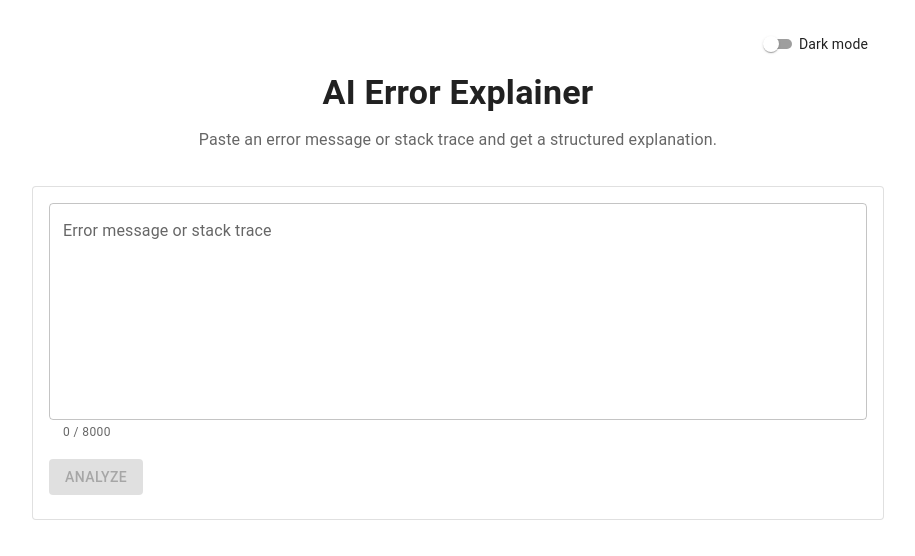
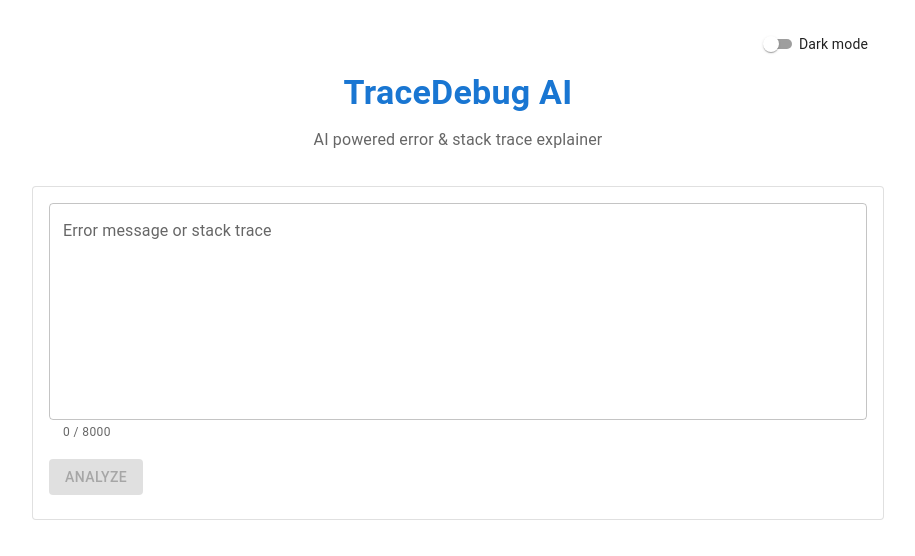
Before and after one commit to d-caruso/TraceDebugAI, a React (Vite) app in the folder frontend/: page / in a window 1280 px wide. Shown: the top 556 px of the page, without its empty margins (182-1097 px from the left). Built offline with nearby package versions, Linux system fonts and the light colour scheme; no server answers.

Commit message:
[feat] rebrand to TraceDebug AI: update title, h1 color to primary blue, subtitle

```diff
--- a/frontend/index.html
+++ b/frontend/index.html
@@ -3,7 +3,7 @@
   <head>
     <meta charset="UTF-8" />
     <meta name="viewport" content="width=device-width, initial-scale=1.0" />
-    <title>AI Error Explainer</title>
+    <title>TraceDebug AI</title>
   </head>
   <body>
     <div id="root"></div>
--- a/frontend/src/App.tsx
+++ b/frontend/src/App.tsx
@@ -69,11 +69,11 @@ export default function App() {
           </Box>
 
           <Box sx={{ mb: 4, textAlign: 'center' }}>
-            <Typography variant="h4" component="h1" fontWeight="bold" gutterBottom>
-              AI Error Explainer
+            <Typography variant="h4" component="h1" fontWeight="bold" color="primary" gutterBottom>
+              TraceDebug AI
             </Typography>
             <Typography variant="subtitle1" color="text.secondary">
-              Paste an error message or stack trace and get a structured explanation.
+              AI powered error &amp; stack trace explainer
             </Typography>
           </Box>
 
```
